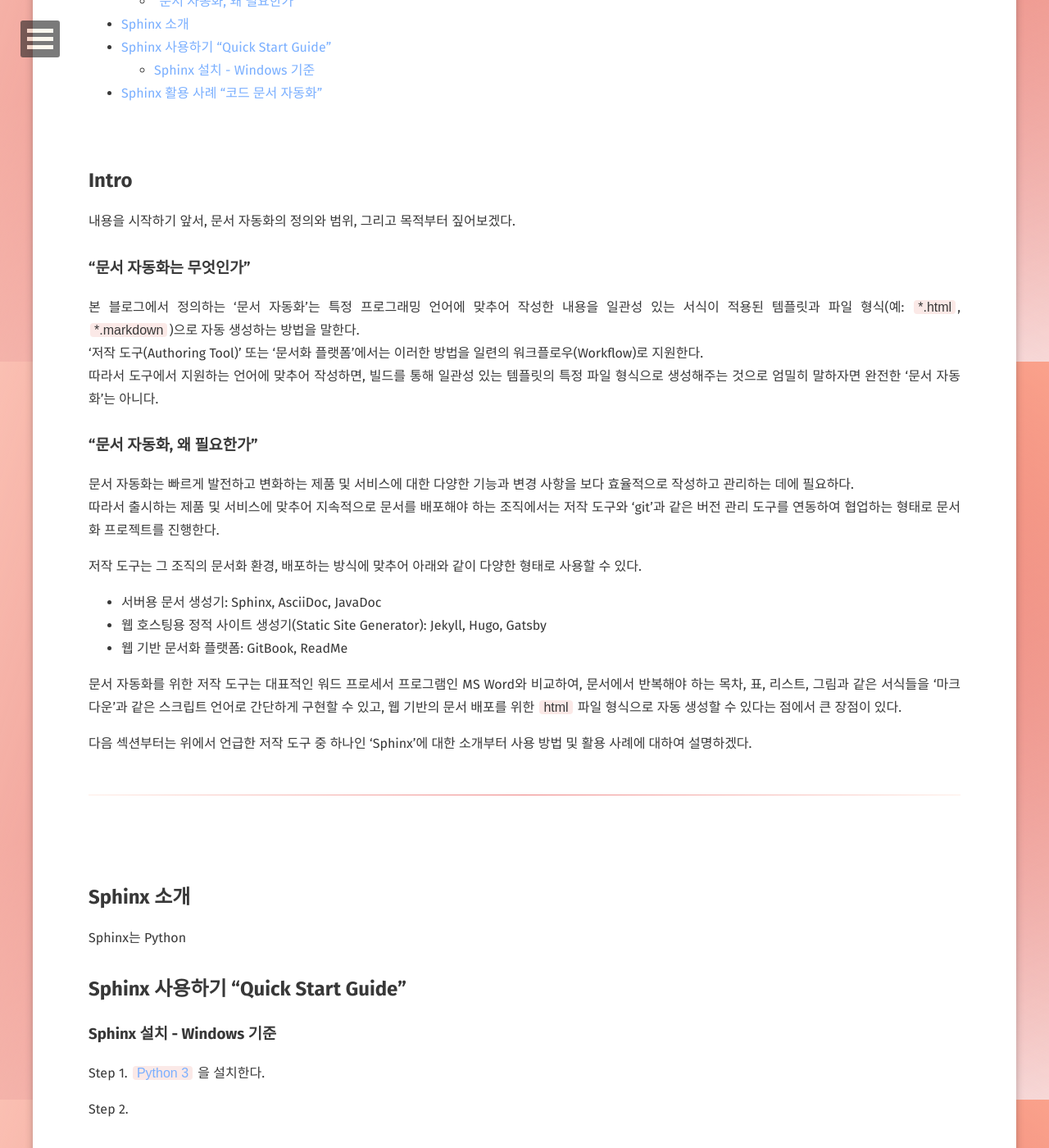
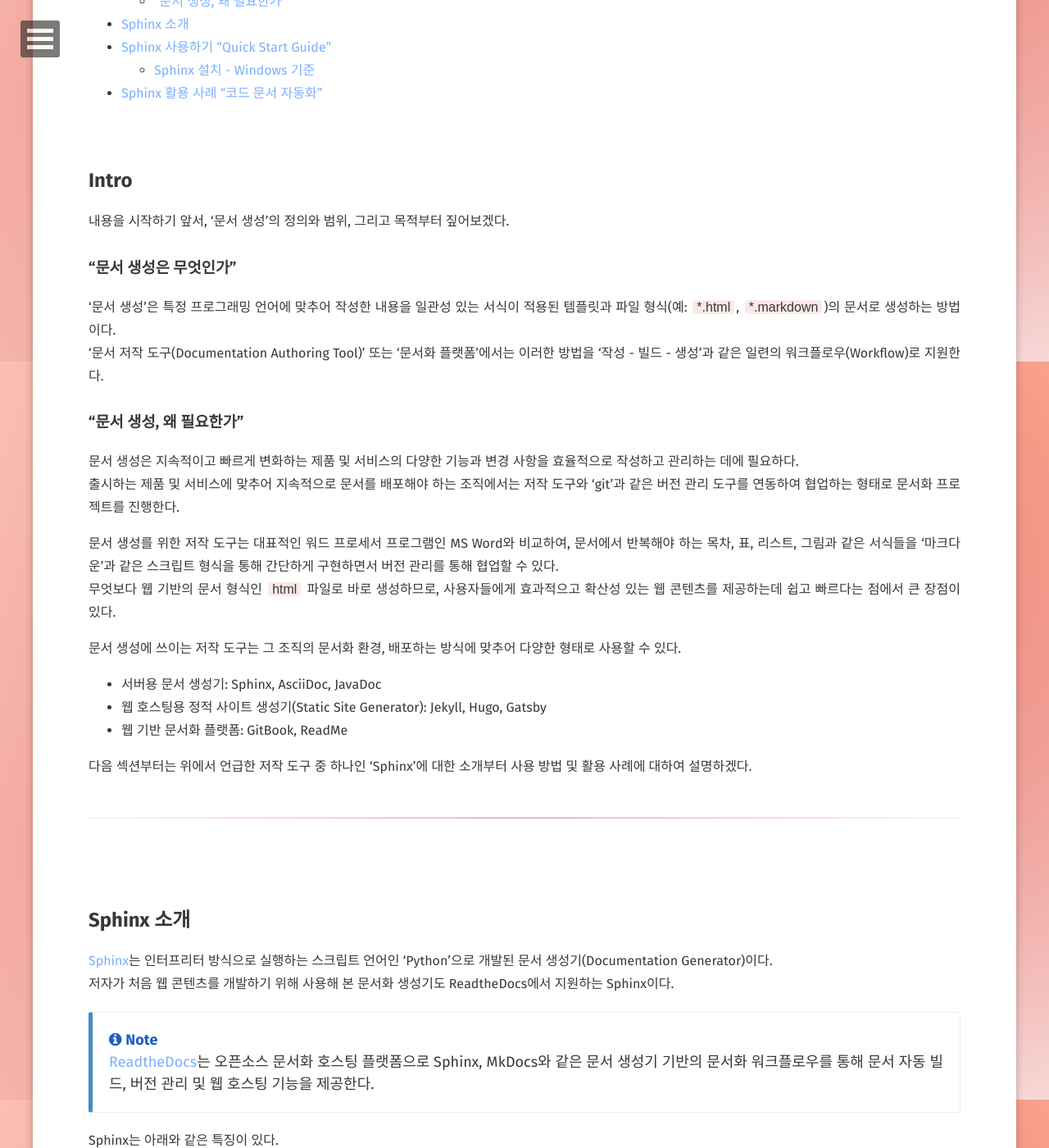
Before and after one commit to dora-author/dora-author.github.io, a Jekyll site: the page built from _posts/docs/2022-09-22-sphinx.md, in a window 1280 px wide and 1400 px high, scrolled down 459 px. Shown: the whole window at 82% size. Built offline with Jekyll 4.4.1, drawn with Linux system fonts in a browser that asks for light colours; some web fonts are replaced; comment, search, counter and statistics services are not loaded; some of the changed text lies outside the part shown.

Commit message:
Modify sphinx part

```diff
--- a/_posts/docs/2022-09-22-sphinx.md
+++ b/_posts/docs/2022-09-22-sphinx.md
@@ -1,7 +1,7 @@
 ---
 layout: post
-title: "[저작 도구] Sphinx를 이용한 문서 자동화"
-excerpt: Sphinx는 어떠한 문서 저작 도구이며, Sphinx를 이용한 문서 자동화 방법에 관하여
+title: "[저작 도구] Sphinx를 이용한 문서 생성"
+excerpt: Sphinx는 어떠한 문서 저작 도구이며, Sphinx를 이용한 문서 생성에 관하여
 tags:
   - Authoring Tool
   - Sphinx
@@ -17,24 +17,24 @@
 <br>
 
 ## Intro
-내용을 시작하기 앞서, 문서 자동화의 정의와 범위, 그리고 목적부터 짚어보겠다.<br>
+내용을 시작하기 앞서, '문서 생성'의 정의와 범위, 그리고 목적부터 짚어보겠다.<br>
 
-### "문서 자동화는 무엇인가"
-본 블로그에서 정의하는 '문서 자동화'는 특정 프로그래밍 언어에 맞추어 작성한 내용을 일관성 있는 서식이 적용된 템플릿과 파일 형식(예: `*.html`, `*.markdown`)으로 자동 생성하는 방법을 말한다. <br>
-'저작 도구(Authoring Tool)' 또는 '문서화 플랫폼'에서는 이러한 방법을 일련의 워크플로우(Workflow)로 지원한다. <br>
-따라서 도구에서 지원하는 언어에 맞추어 작성하면, 빌드를 통해 일관성 있는 템플릿의 특정 파일 형식으로 생성해주는 것으로 엄밀히 말하자면 완전한 '문서 자동화'는 아니다. <br>
+### "문서 생성은 무엇인가"
+'문서 생성'은 특정 프로그래밍 언어에 맞추어 작성한 내용을 일관성 있는 서식이 적용된 템플릿과 파일 형식(예: `*.html`, `*.markdown`)의 문서로 생성하는 방법이다. <br>
+'문서 저작 도구(Documentation Authoring Tool)' 또는 '문서화 플랫폼'에서는 이러한 방법을 '작성 - 빌드 - 생성'과 같은 일련의 워크플로우(Workflow)로 지원한다. <br>
 
-### "문서 자동화, 왜 필요한가"
-문서 자동화는 빠르게 발전하고 변화하는 제품 및 서비스에 대한 다양한 기능과 변경 사항을 보다 효율적으로 작성하고 관리하는 데에 필요하다. <Br>
-따라서 출시하는 제품 및 서비스에 맞추어 지속적으로 문서를 배포해야 하는 조직에서는 저작 도구와 'git'과 같은 버전 관리 도구를 연동하여 협업하는 형태로 문서화 프로젝트를 진행한다.<br>
+### "문서 생성, 왜 필요한가"
+문서 생성은 지속적이고 빠르게 변화하는 제품 및 서비스의 다양한 기능과 변경 사항을 효율적으로 작성하고 관리하는 데에 필요하다. <Br>
+출시하는 제품 및 서비스에 맞추어 지속적으로 문서를 배포해야 하는 조직에서는 저작 도구와 'git'과 같은 버전 관리 도구를 연동하여 협업하는 형태로 문서화 프로젝트를 진행한다.<br>
 
-저작 도구는 그 조직의 문서화 환경, 배포하는 방식에 맞추어 아래와 같이 다양한 형태로 사용할 수 있다. <br>
+문서 생성를 위한 저작 도구는 대표적인 워드 프로세서 프로그램인 MS Word와 비교하여, 문서에서 반복해야 하는 목차, 표, 리스트, 그림과 같은 서식들을 '마크다운'과 같은 스크립트 형식을 통해 간단하게 구현하면서 버전 관리를 통해 협업할 수 있다.<br>
+무엇보다 웹 기반의 문서 형식인 `html` 파일로 바로 생성하므로, 사용자들에게 효과적으고 확산성 있는 웹 콘텐츠를 제공하는데 쉽고 빠르다는 점에서 큰 장점이 있다. <br>
+
+문서 생성에 쓰이는 저작 도구는 그 조직의 문서화 환경, 배포하는 방식에 맞추어 다양한 형태로 사용할 수 있다. <br>
  - 서버용 문서 생성기: Sphinx, AsciiDoc, JavaDoc
  - 웹 호스팅용 정적 사이트 생성기(Static Site Generator):
    Jekyll, Hugo, Gatsby
  - 웹 기반 문서화 플랫폼: GitBook, ReadMe
-
-문서 자동화를 위한 저작 도구는 대표적인 워드 프로세서 프로그램인 MS Word와 비교하여, 문서에서 반복해야 하는 목차, 표, 리스트, 그림과 같은 서식들을 '마크다운'과 같은 스크립트 언어로 간단하게 구현할 수 있고, 웹 기반의 문서 배포를 위한 `html` 파일 형식으로 자동 생성할 수 있다는 점에서 큰 장점이 있다. <br>
 
 다음 섹션부터는 위에서 언급한 저작 도구 중 하나인 'Sphinx'에 대한 소개부터 사용 방법 및 활용 사례에 대하여 설명하겠다.
 
@@ -43,8 +43,17 @@
 <Br>
 
 ## Sphinx 소개
-Sphinx는 Python
+[Sphinx](https://www.sphinx-doc.org/en/master/index.html){: target="_blank"}는 인터프리터 방식으로 실행하는 스크립트 언어인 'Python'으로 개발된 문서 생성기(Documentation Generator)이다.
 <br>
+저자가 처음 웹 콘텐츠를 개발하기 위해 사용해 본 문서화 생성기도 ReadtheDocs에서 지원하는 Sphinx이다.
+
+{% include callout.html title=" **Note**" content=" [ReadtheDocs](https://readthedocs.org/)는 오픈소스 문서화 호스팅 플랫폼으로 Sphinx, MkDocs와 같은 문서 생성기 기반의 문서화 워크플로우를 통해 문서 자동 빌드, 버전 관리 및 웹 호스팅 기능을 제공한다. " type="primary" %}
+
+Sphinx는 아래와 같은 특징이 있다.
+  - 동일한 소스에서 웹 페이지(HTML), 인쇄 가능한 PDF, e-리더(ePub)용 문서 생성
+  - reStructuredText 또는 Markdown와 같은 스크립트 형식의 문서 작성 및 관리
+  - 광범위한 상호 참조(cross-refernces)를 통한 클래스, 인용, 용어집, 마크업 및 자동 링크
+  - Python 모듈(API)의 내장 확장(built-in extensions) 및 third-party에서 제공하는 다양한 확장(third-party extensions)을 Python Package Index(PyPI)를 통해 설치 및 사용 가능
 
 ## Sphinx 사용하기 "Quick Start Guide"
 
@@ -53,4 +62,6 @@
  Step 1. [`Python 3`](https://www.python.org/downloads/windows/){: target="_blank"} 을 설치한다.
 
  Step 2.
+
+
 ## Sphinx 활용 사례 "코드 문서 자동화"
```
Also changed, not shown: _posts/docs/2021-08-14-markdown-usage.markdown (+4 -4 lines), 4 other files.
